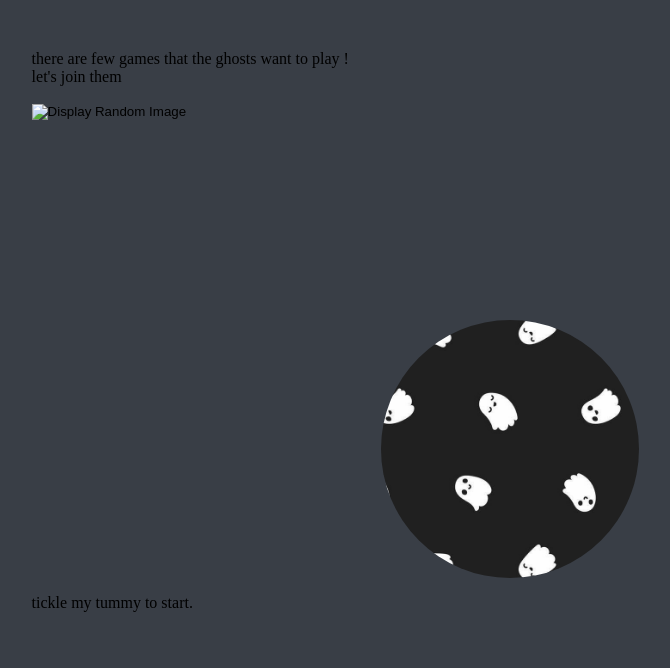
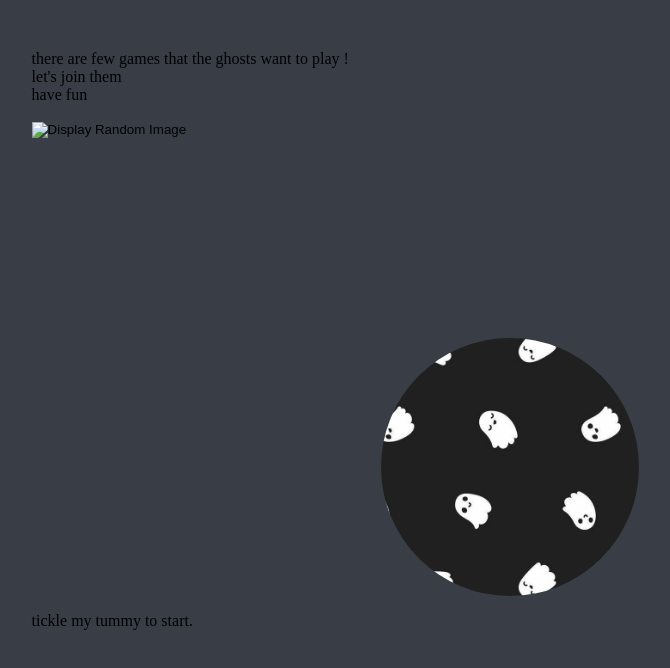
Before and after one commit to needhideshmukh/GhostWelcome, a plain HTML site: page pronlem2.html in a window 1280 px wide. Shown: the whole page, without its empty margins (130-800 px from the left). Drawn offline with Linux system fonts and the light colour scheme.

Commit message:
problem2

```diff
--- a/pronlem2.html
+++ b/pronlem2.html
@@ -16,6 +16,8 @@
     <p> there are few games that the ghosts want to play !
         <br>
         let's join them
+        <br>
+         have fun
     </p>
 
 
```
